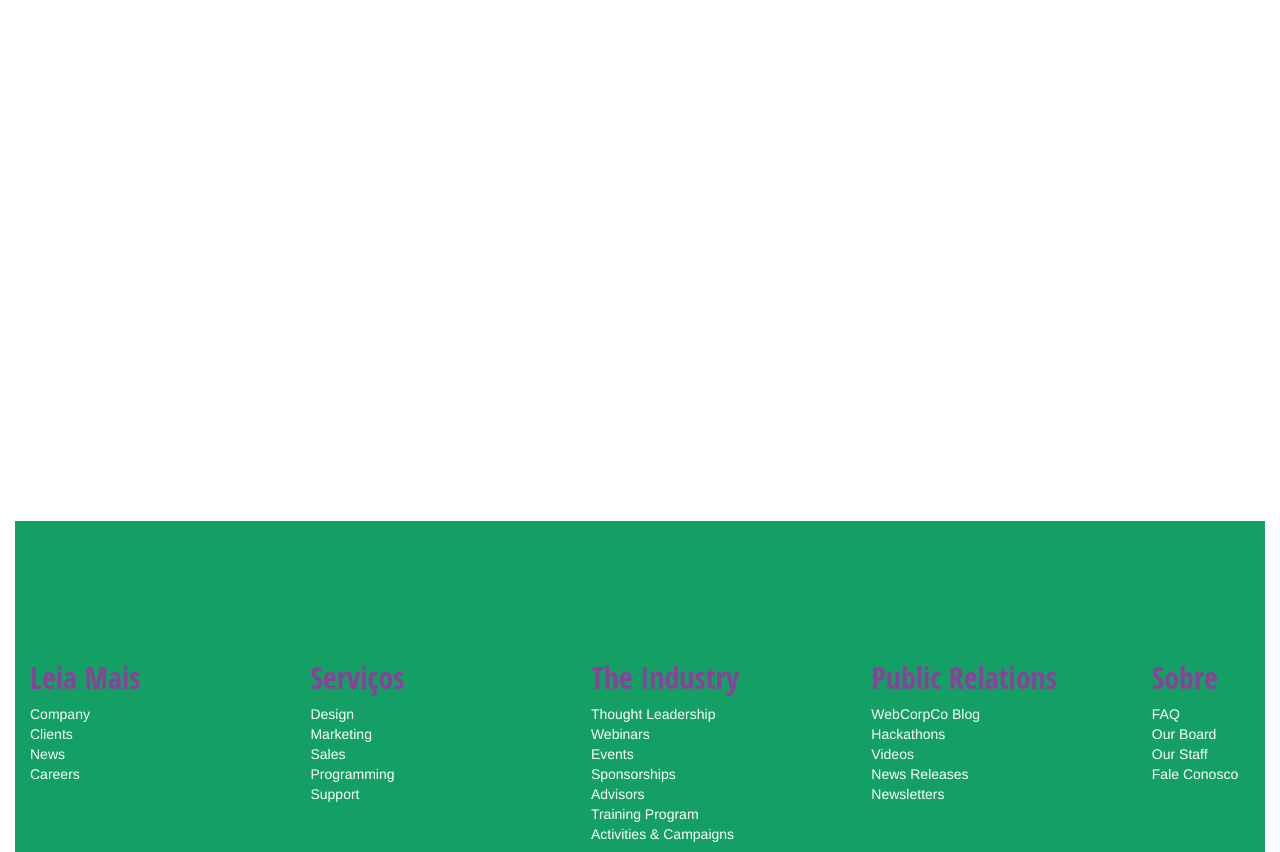
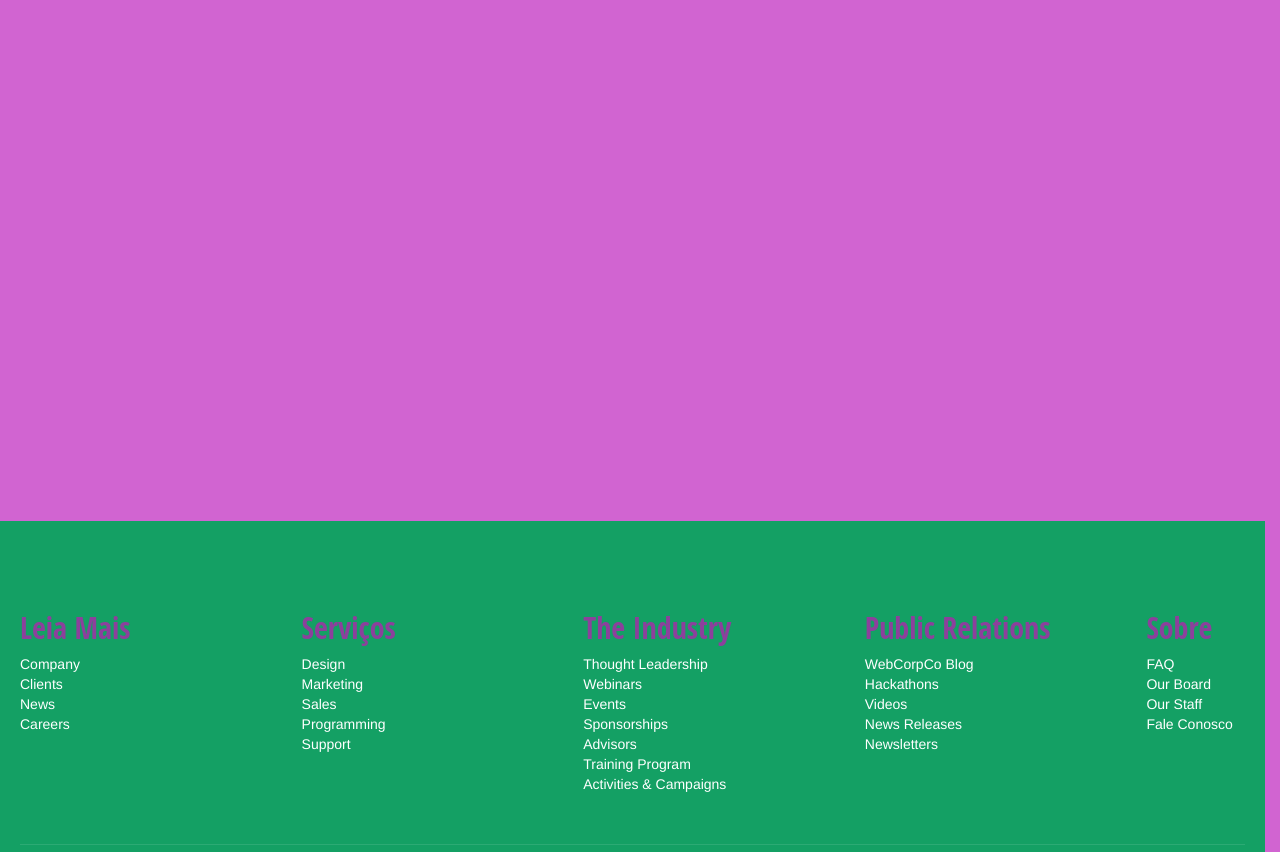
Before and after one commit to brunogomesifrn/pi19acaiteria, a Django app: page / in a window 1280 px wide. Shown: the part 100-952 px from the top of the page. Run offline with Django 3.2, Linux system fonts and the light colour scheme; some libraries are stand-ins or nearby versions; some web fonts are replaced.

Commit message:
Tentei arrumar o slide e o rodapé

```diff
--- a/core/static/style.css
+++ b/core/static/style.css
@@ -1,4 +1,4 @@
-html{
+.body{
   margin: 0;
   padding: 0;
   background-color: rgba(190,35,190,0.7);
@@ -543,7 +543,8 @@ address a:hover {
 
 .baixar {
   margin-top: 400px;
-  padding: -10 0px
+  margin-left: -15px;
+  padding: 20px
 }
 
 /* Carrossel */
--- a/core/templates/index.html
+++ b/core/templates/index.html
@@ -28,7 +28,7 @@
 	<script src="https://maxcdn.bootstrapcdn.com/bootstrap/3.3.6/js/bootstrap.min.js"></script>
 
 </head>
-<body>
+<body class="body">
 	<div class="container-fluid">
 		<div class="row">
 			<div class="col-12 col-sm-12 col-md-12 col-lg-12 col-xg-12">
@@ -79,7 +79,6 @@
 		<div class="col-12 col-sm-12 col-md-12 col-lg-12 col-xg-12">
 
 			<footer class="ct-footer baixar">
-				<div class="container-fluid">
 				<ul class="ct-footer-list text-center-sm">
 					<li>
 						<h2 class="ct-footer-list-header">Leia Mais</h2>
@@ -244,7 +243,6 @@
 				</div>
 			</div>
 		</footer>
-		</div>
 
 	</div>
 </div>
```
Lines whose indentation alone changed are shown as unchanged.
